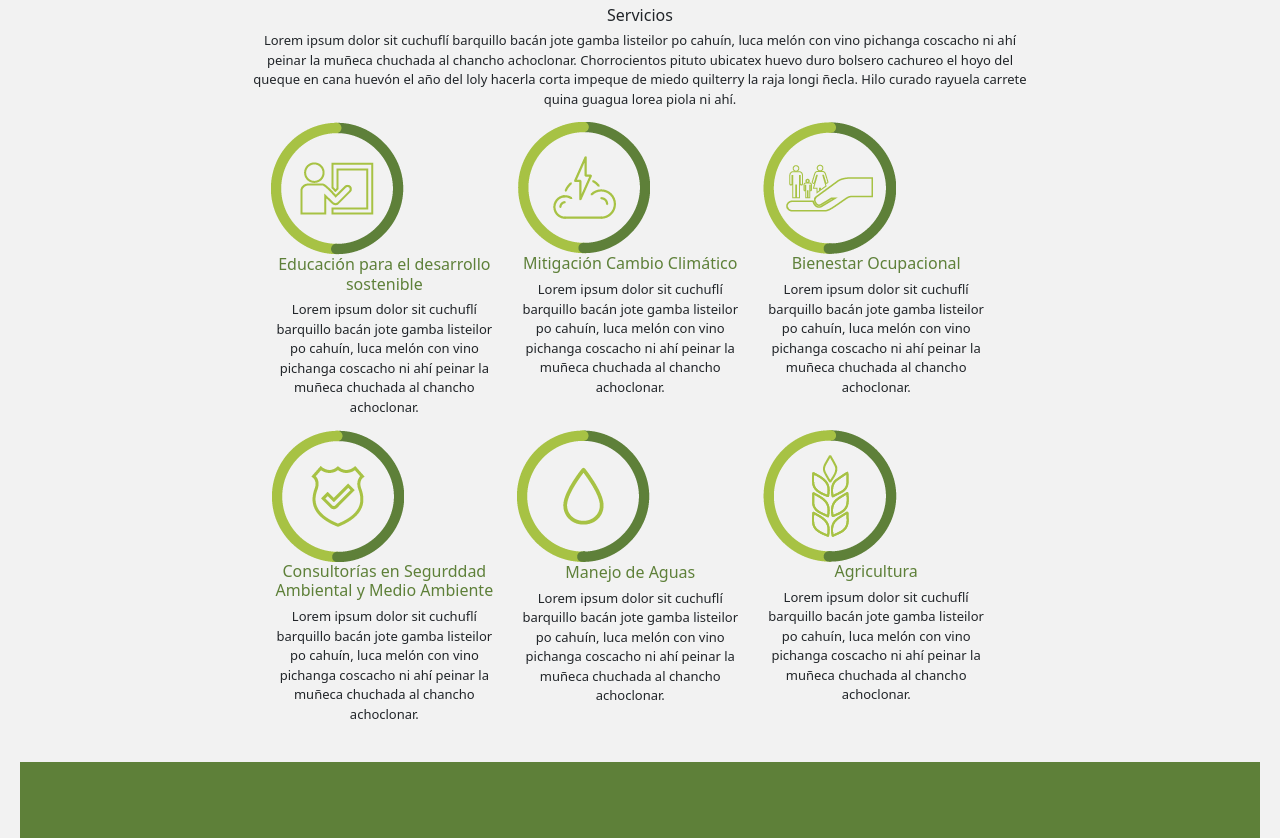
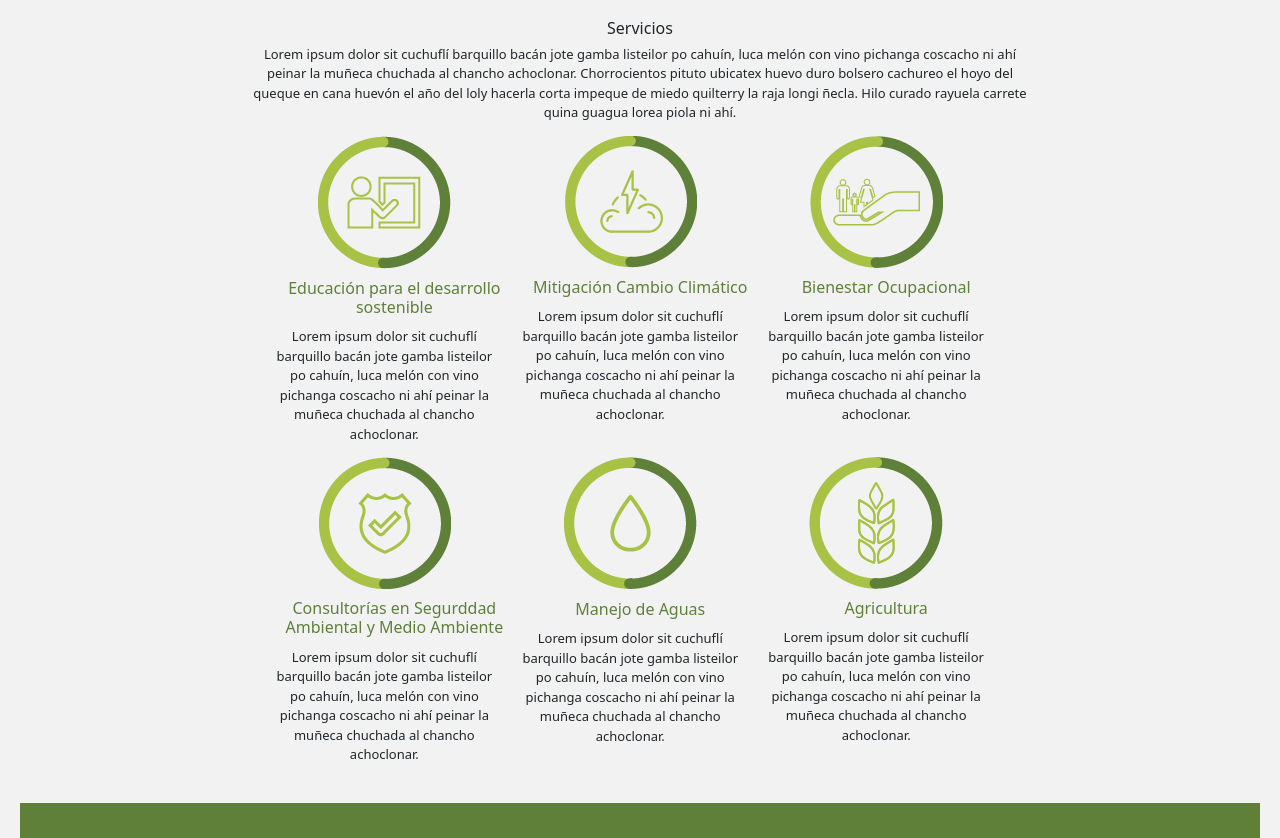
Before and after one commit to DanielFinol/comunidad-sostenible, a plain HTML site: page index.html in a window 1280 px wide. Shown: the part 1360-2198 px from the top of the page. Drawn offline with nearby package versions, Linux system fonts and the light colour scheme.

Commit message:
Versión-final.final.ahora sí.No le hago más

```diff
--- a/index.html
+++ b/index.html
@@ -19,13 +19,13 @@
             <p class="text-center pd-10 m-20 col-8 offset-2" style="margin: 20;">Lorem ipsum dolor sit cuchuflí barquillo bacán jote gamba listeilor po cahuín, luca melón con vino pichanga coscacho ni ahí peinar la muñeca chuchada al chancho achoclonar. Chorrocientos pituto ubicatex huevo duro bolsero cachureo el hoyo del queque en cana huevón el año del loly hacerla corta impeque de miedo quilterry la raja longi ñecla. Hilo curado rayuela carrete quina guagua lorea piola ni ahí.</p>
         <div class="mx-auto container row center align-center pd-10 my-15">
             <div class="mx-auto container col-6 center align-center float-center">
-                <img class="col mx-auto center-block align-center float-center" style="display: inline-block;" src="img\iconos\mision\mision.png">
-                <h2 class="center text-center align-center float-center">Misión</h2>
+                <img class="col mx-auto center-block align-center float-center d-flex justify-content-center" style="display: inline-block;" src="img\iconos\mision\mision.png">
+                <h2 class="center text-center align-center float-center" style="margin: 10px;">Misión</h2>
                 <p class="text-center">Lorem ipsum dolor sit cuchuflí barquillo bacán jote gamba listeilor po cahuín, luca melón con vino pichanga coscacho ni ahí peinar la muñeca chuchada al chancho achoclonar. Chorrocientos pituto ubicatex huevo duro bolsero cachureo el hoyo del queque en cana huevón el año del loly hacerla corta impeque de miedo quilterry la raja longi ñecla.</h2>
             </div>
             <div class="mx-auto container col-6 center align-center float-center">
-                <img class="mx-auto center-block align-center float-center" style="display: inline-block;" src="img\iconos\mision\vision.png">
-                <h2 class="center align-center text-center float-center">Visión</h2>
+                <img class="mx-auto center-block align-center float-center d-flex justify-content-center" style="display: inline-block;" src="img\iconos\mision\vision.png">
+                <h2 class="center align-center text-center float-center" style="margin: 10px;">Visión</h2>
                 <p class="text-center">Lorem ipsum dolor sit cuchuflí barquillo bacán jote gamba listeilor po cahuín, luca melón con vino pichanga coscacho ni ahí peinar la muñeca chuchada al chancho achoclonar. Chorrocientos pituto ubicatex huevo duro bolsero cachureo el hoyo del queque en cana huevón el año del loly hacerla corta impeque de miedo quilterry la raja longi ñecla.</h2>
             </div>
         </div>
@@ -43,35 +43,35 @@
             <p class="text-center">Lorem ipsum dolor sit cuchuflí barquillo bacán jote gamba listeilor po cahuín, luca melón con vino pichanga coscacho ni ahí peinar la muñeca chuchada al chancho achoclonar. Chorrocientos pituto ubicatex huevo duro bolsero cachureo el hoyo del queque en cana huevón el año del loly hacerla corta impeque de miedo quilterry la raja longi ñecla. Hilo curado rayuela carrete quina guagua lorea piola ni ahí.</p>
             <div class="fila-servicio container row">
                 <div class="col-servicio container col float-center">
-                    <img class="float-center" src="img/iconos/servicios-icon/educacion.png">
-                    <h2 class="w-100 text-center text-green">Educación para el desarrollo sostenible</h2>
+                    <img class="mx-auto center-block align-center float-center d-flex justify-content-center" src="img/iconos/servicios-icon/educacion.png">
+                    <h2 class="w-100 text-center text-green" style="margin: 10px;">Educación para el desarrollo sostenible</h2>
                     <p class="text-center">Lorem ipsum dolor sit cuchuflí barquillo bacán jote gamba listeilor po cahuín, luca melón con vino pichanga coscacho ni ahí peinar la muñeca chuchada al chancho achoclonar.</p>
                 </div>
                 <div class="col-servicio container col">
-                    <img class="float-center" src="img/iconos/servicios-icon/mitigacion.png">
-                    <h2 class="w-100 text-center text-green">Mitigación Cambio Climático</h2>
+                    <img class="mx-auto center-block align-center float-center d-flex justify-content-center" src="img/iconos/servicios-icon/mitigacion.png">
+                    <h2 class="w-100 text-center text-green" style="margin: 10px;">Mitigación Cambio Climático</h2>
                     <p class="text-center">Lorem ipsum dolor sit cuchuflí barquillo bacán jote gamba listeilor po cahuín, luca melón con vino pichanga coscacho ni ahí peinar la muñeca chuchada al chancho achoclonar.</p>
                 </div>
                 <div class="col-servicio container col">
-                    <img class="float-center" src="img/iconos/servicios-icon/bienestar.png">
-                    <h2 class="w-100 text-center text-green">Bienestar Ocupacional</h2>
+                    <img class="mx-auto center-block align-center float-center d-flex justify-content-center" src="img/iconos/servicios-icon/bienestar.png">
+                    <h2 class="w-100 text-center text-green" style="margin: 10px;">Bienestar Ocupacional</h2>
                     <p class="text-center">Lorem ipsum dolor sit cuchuflí barquillo bacán jote gamba listeilor po cahuín, luca melón con vino pichanga coscacho ni ahí peinar la muñeca chuchada al chancho achoclonar.</p>
                 </div>
             </div>
             <div class="fila-servicio container row">
                 <div class="col-servicio container col float-center">
-                    <img class="float-center" src="img/iconos/servicios-icon/seguridad-icon.png">
-                    <h2 class="w-100 text-center text-green">Consultorías en Segurddad Ambiental y Medio Ambiente</h2>
+                    <img class="mx-auto center-block align-center float-center d-flex justify-content-center" src="img/iconos/servicios-icon/seguridad-icon.png">
+                    <h2 class="w-100 text-center text-green" style="margin: 10px;">Consultorías en Segurddad Ambiental y Medio Ambiente</h2>
                     <p class="text-center">Lorem ipsum dolor sit cuchuflí barquillo bacán jote gamba listeilor po cahuín, luca melón con vino pichanga coscacho ni ahí peinar la muñeca chuchada al chancho achoclonar.</p>
                 </div>
                 <div class="col-servicio container col">
-                    <img class="float-center" src="img/iconos/servicios-icon/manejo-de-agua.png">
-                    <h2 class="w-100 text-center text-green">Manejo de Aguas</h2>
+                    <img class="mx-auto center-block align-center float-center d-flex justify-content-center" src="img/iconos/servicios-icon/manejo-de-agua.png">
+                    <h2 class="w-100 text-center text-green" style="margin: 10px;">Manejo de Aguas</h2>
                     <p class="text-center">Lorem ipsum dolor sit cuchuflí barquillo bacán jote gamba listeilor po cahuín, luca melón con vino pichanga coscacho ni ahí peinar la muñeca chuchada al chancho achoclonar.</p>
                 </div>
                 <div class="col-servicio container col">
-                    <img class="float-center" src="img/iconos/servicios-icon/agricultura-icon.png">
-                    <h2 class="w-100 text-center text-green">Agricultura</h2>
+                    <img class="mx-auto center-block align-center float-center d-flex justify-content-center" src="img/iconos/servicios-icon/agricultura-icon.png">
+                    <h2 class="w-100 text-center text-green" style="margin: 10px;">Agricultura</h2>
                     <p class="text-center">Lorem ipsum dolor sit cuchuflí barquillo bacán jote gamba listeilor po cahuín, luca melón con vino pichanga coscacho ni ahí peinar la muñeca chuchada al chancho achoclonar.</p>
                 </div>
             </div>
```
